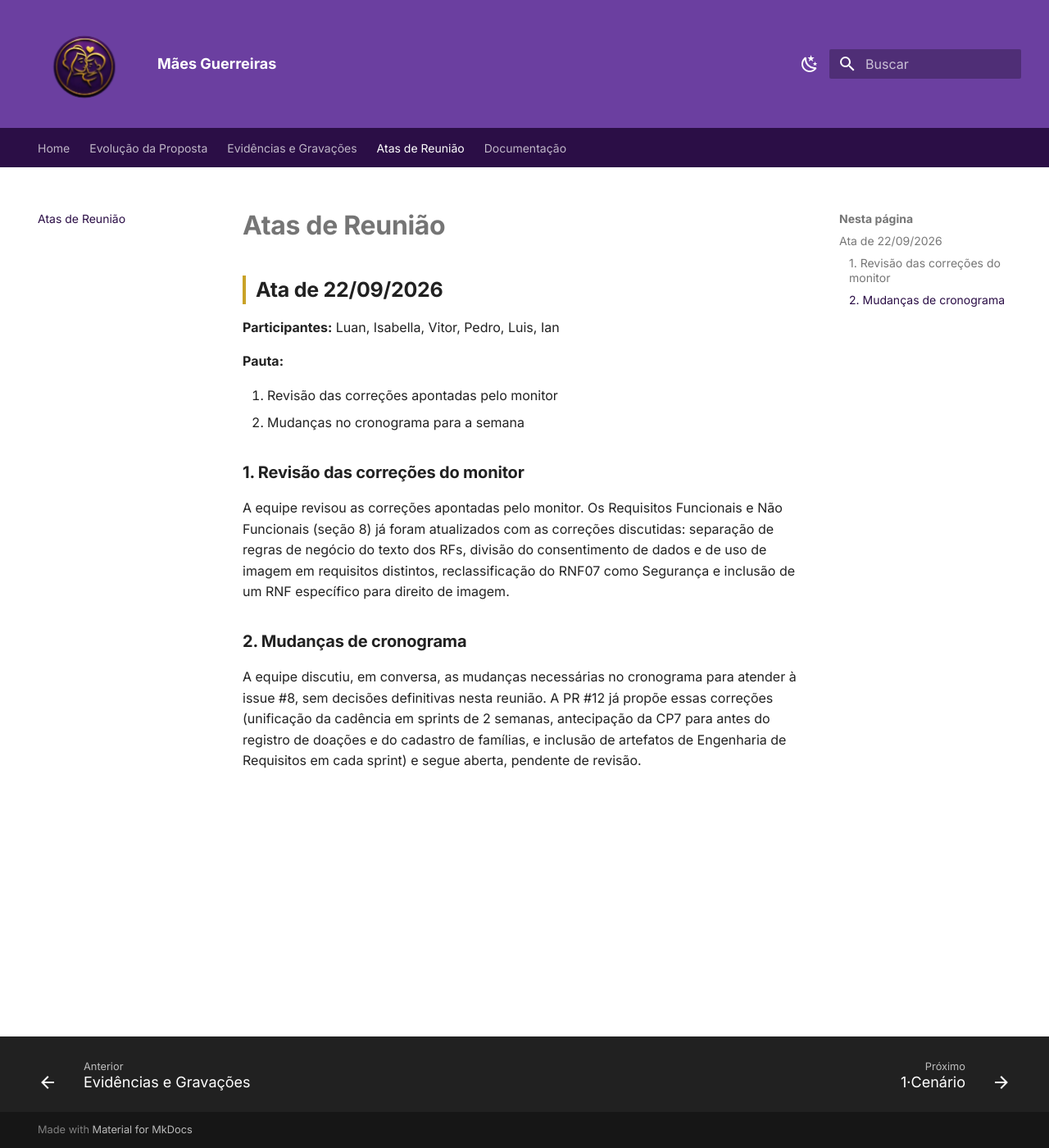
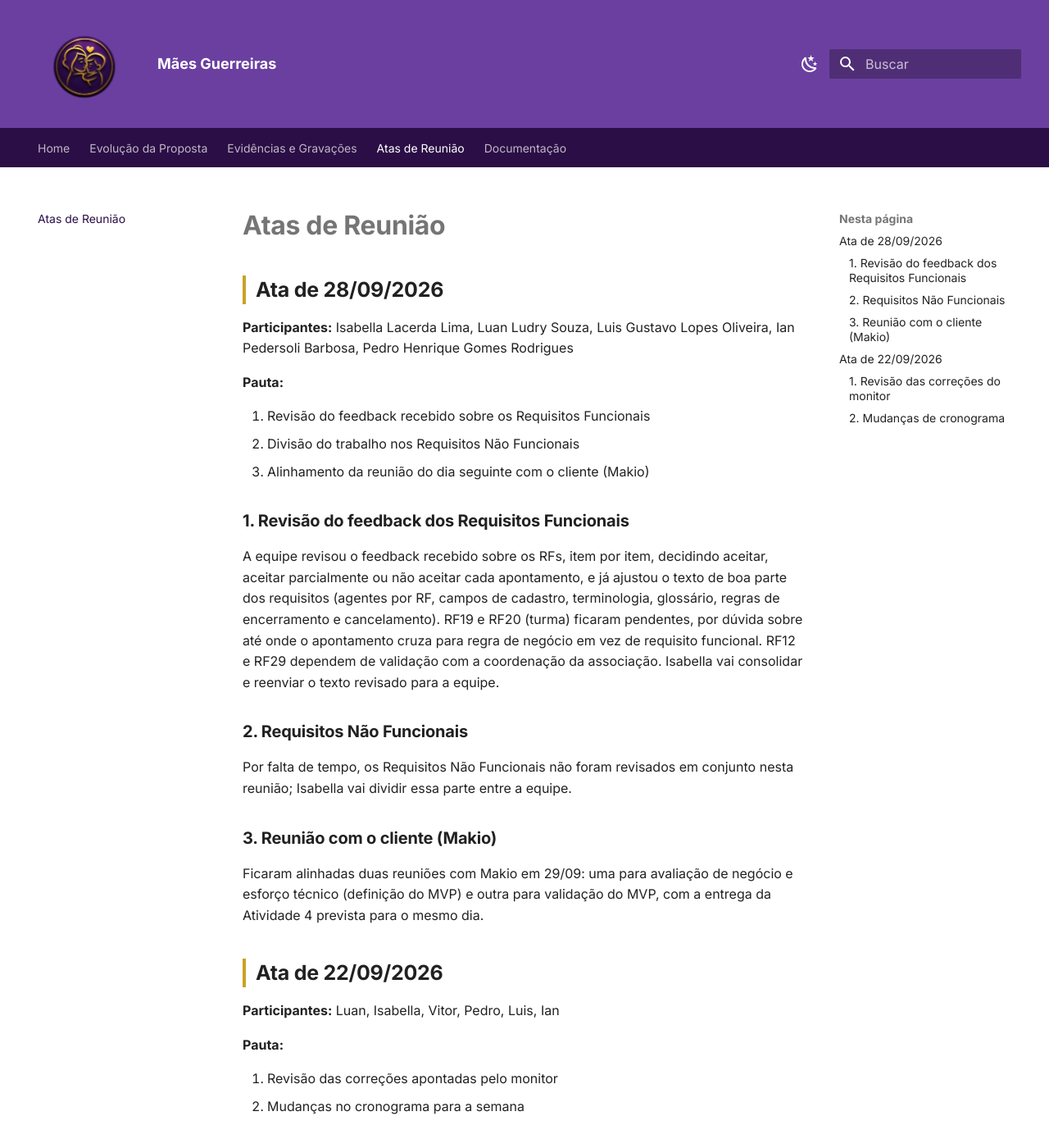
Before and after one commit to mdsreq-fga-unb/REQ-2026.2-T01-MaesGuerreiras, an MkDocs documentation site: the page built from docs/00-atas/index.md, in a window 1280 px wide and 1400 px high. Shown: the whole window at 82% size. Built offline with MkDocs 1.6.1 and Material for MkDocs 9.7.7, drawn with Linux system fonts in a browser that asks for light colours.

Commit message:
Adiciona ata da reuniao de 28/09

```diff
--- a/docs/00-atas/index.md
+++ b/docs/00-atas/index.md
@@ -1,4 +1,35 @@
 # Atas de Reunião
+
+## Ata de 28/09/2026
+
+**Participantes:** Isabella Lacerda Lima, Luan Ludry Souza, Luis Gustavo Lopes Oliveira, Ian
+Pedersoli Barbosa, Pedro Henrique Gomes Rodrigues
+
+**Pauta:**
+
+1. Revisão do feedback recebido sobre os Requisitos Funcionais
+2. Divisão do trabalho nos Requisitos Não Funcionais
+3. Alinhamento da reunião do dia seguinte com o cliente (Makio)
+
+### 1. Revisão do feedback dos Requisitos Funcionais
+
+A equipe revisou o feedback recebido sobre os RFs, item por item, decidindo aceitar, aceitar
+parcialmente ou não aceitar cada apontamento, e já ajustou o texto de boa parte dos requisitos
+(agentes por RF, campos de cadastro, terminologia, glossário, regras de encerramento e
+cancelamento). RF19 e RF20 (turma) ficaram pendentes, por dúvida sobre até onde o apontamento
+cruza para regra de negócio em vez de requisito funcional. RF12 e RF29 dependem de validação com
+a coordenação da associação. Isabella vai consolidar e reenviar o texto revisado para a equipe.
+
+### 2. Requisitos Não Funcionais
+
+Por falta de tempo, os Requisitos Não Funcionais não foram revisados em conjunto nesta reunião;
+Isabella vai dividir essa parte entre a equipe.
+
+### 3. Reunião com o cliente (Makio)
+
+Ficaram alinhadas duas reuniões com Makio em 29/09: uma para avaliação de negócio e esforço
+técnico (definição do MVP) e outra para validação do MVP, com a entrega da Atividade 4 prevista
+para o mesmo dia.
 
 ## Ata de 22/09/2026
 
```
